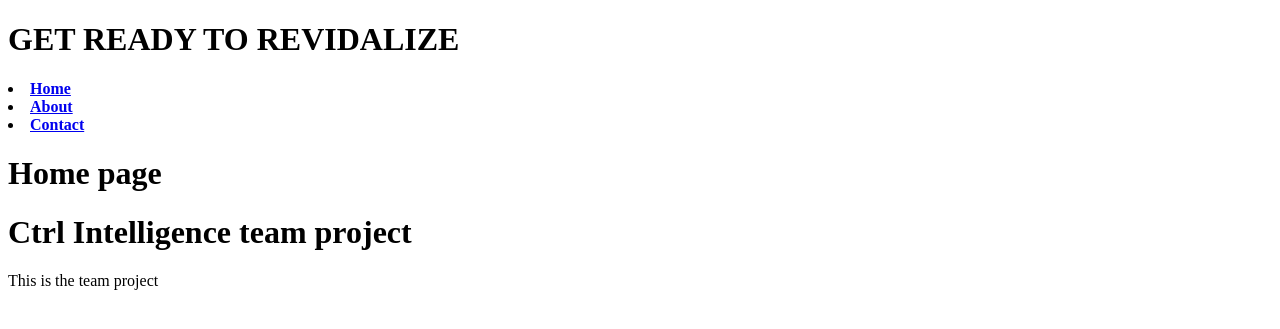
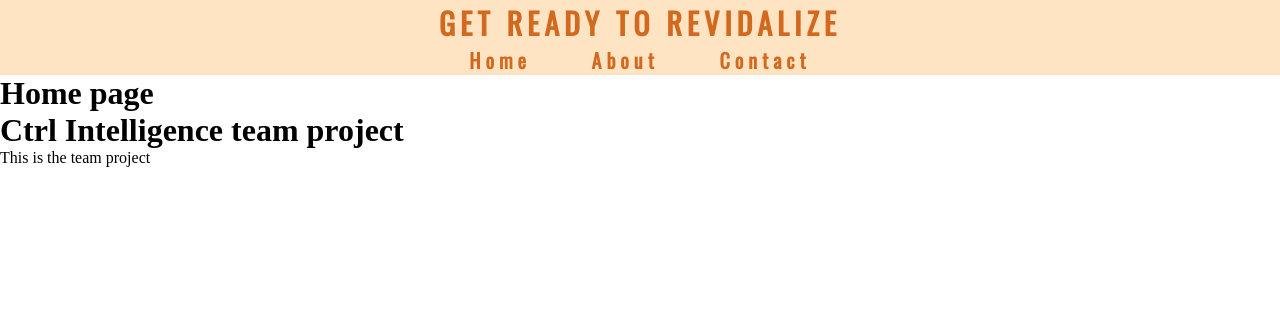
Before and after one commit to Mero223/Ctrl-Intelligence-, a Flask app: page / in a window 1280 px wide. Shown: the top 329 px of the page. Run offline with Flask 2, Linux system fonts and the light colour scheme.

Commit message:
Updated the style of the navigation bar

```diff
--- /dev/null
+++ b/static/css/style.css
@@ -0,0 +1,37 @@
+*{
+    margin:0px;
+    padding: 0px;
+    box-sizing: border-box;
+}
+nav{
+    display: flex;
+    justify-content: space-around;
+    align-content: center;
+    min-height: 8vh;
+    background-color: bisque;
+    font-family: 'Oswald', sans-serif;
+}
+.logo{
+    color: chocolate;
+    text-transform: uppercase;
+    letter-spacing: 5px;
+    font-size: 30px;
+}
+.nav-links{
+    display: flex;
+    justify-content: space-around;
+    width: 100%;
+
+}
+
+.nav-links li{
+    list-style: none;
+}
+
+.nav-links a{
+    color: chocolate;
+    text-decoration: none;
+    letter-spacing: 5px;
+    font-weight: bold;
+    font-size: 20px;
+}
--- a/templates/layout.html
+++ b/templates/layout.html
@@ -1,12 +1,22 @@
 <!DOCTYPE html>
-<html>
+<html lang="en">
+
+<head>
+    <meta charset="UTF-8">
+    <meta name="viewport" content="width=device-width, initial-scale=1.0">
+    <meta http-equiv="X-UA-Compatible" content="ie=edge">
+    <link href="https://fonts.googleapis.com/css2?family=Oswald&display=swap" rel="stylesheet">
+    <link rel="stylesheet"href="static/css/style.css">
+    <title>NAVIGATION BAR</title>
+
 <body>
-<header>
+    <nav>
+
         <div class="container">
             <h1 class="logo">GET READY TO REVIDALIZE</h1>
             <strong>
                 <nauv>
-                <u1 class="menu">
+                    <u1 class="nav-links">
                         <li><a href="{{ url_for('home')}}">Home</a></li>
                         <li><a href="{{ url_for('about')}}">About</a></li>
                         <li><a href="{{ url_for('contact')}}">Contact</a></li>
@@ -15,10 +25,66 @@
                 </nauv>
             </strong>
         </div>
-</header>
+    </nav>
+</body>
 <div class="container">
     {%block content %}
     {% endblock %}
 </div>
 </body>
 </html>
+
+{#<body>#}
+{##}
+{#<header>#}
+{#    <div class="container">#}
+{#        <h1 class="logo">GET READY TO REVIDALIZE</h1>#}
+{#        <strong>#}
+{#            <nauv>#}
+{#    <nav>#}
+{#        <div class="logo">#}
+{#            <h4>The Navigation Bar</h4>#}
+{#        </div>#}
+{#        <u1 class="nav-links">#}
+{#            <li><a href="{{ url_for('home')}}">Home</a></li>#}
+{#            <li><a href="{{ url_for('about')}}">About</a></li>#}
+{#            <li><a href="{{ url_for('contact')}}">Contact</a></li>#}
+{#        </u1>#}
+{#    </nav>#}
+{#</body>#}
+{#</html>#}
+
+
+
+
+
+
+
+
+
+
+{##}
+{#<!DOCTYPE html>#}
+{#<html>#}
+{#<body>#}
+{#<header>#}
+{#    <div class="container">#}
+{#        <h1 class="logo">GET READY TO REVIDALIZE</h1>#}
+{#        <strong>#}
+{#            <nauv>#}
+{#                <u1 class="menu">#}
+{#                    <li><a href="{{ url_for('home')}}">Home</a></li>#}
+{#                    <li><a href="{{ url_for('about')}}">About</a></li>#}
+{#                    <li><a href="{{ url_for('contact')}}">Contact</a></li>#}
+{##}
+{#                </u1>#}
+{#            </nauv>#}
+{#        </strong>#}
+{#    </div>#}
+{#</header>#}
+{#<div class="container">#}
+{#    {%block content %}#}
+{#    {% endblock %}#}
+{#</div>#}
+{#</body>#}
+{#</html>#}
```
Also changed, not shown: templates/index.html (added, +25 -0 lines). Lines whose indentation alone changed are shown as unchanged.
